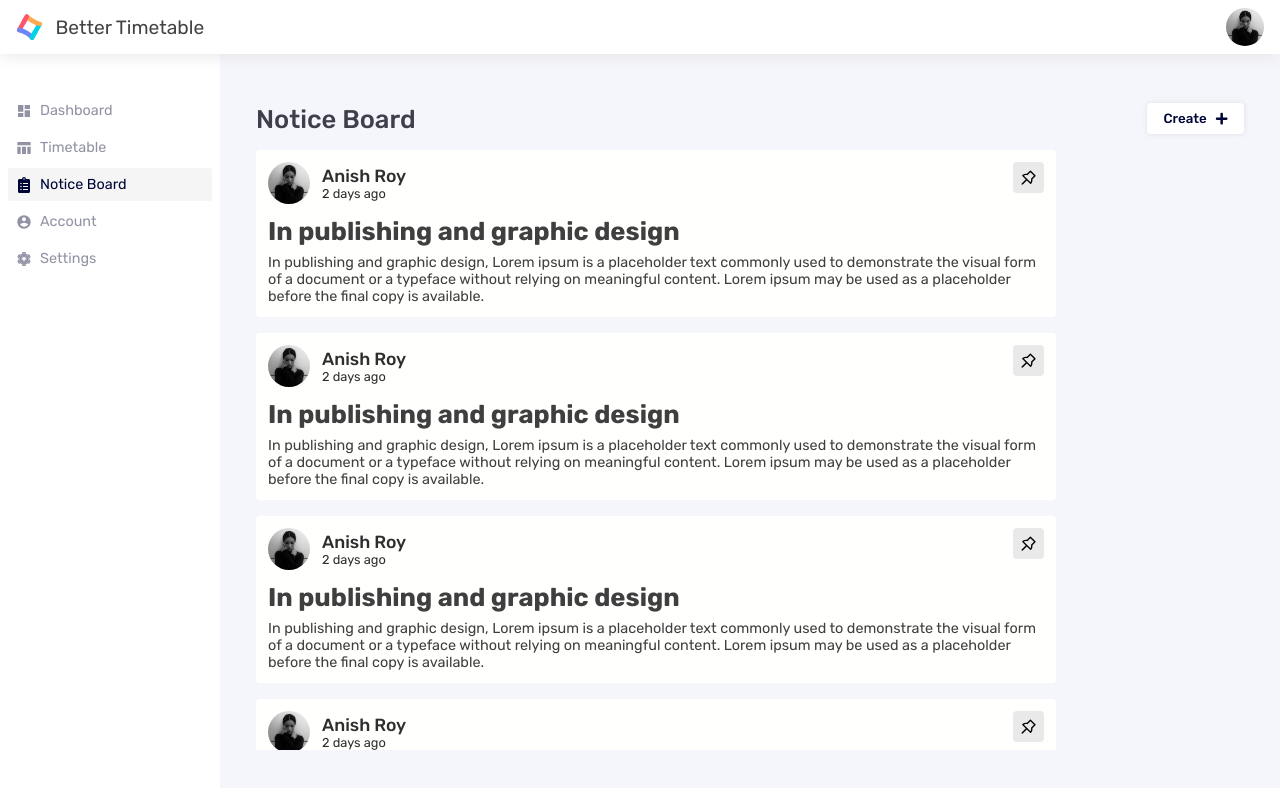
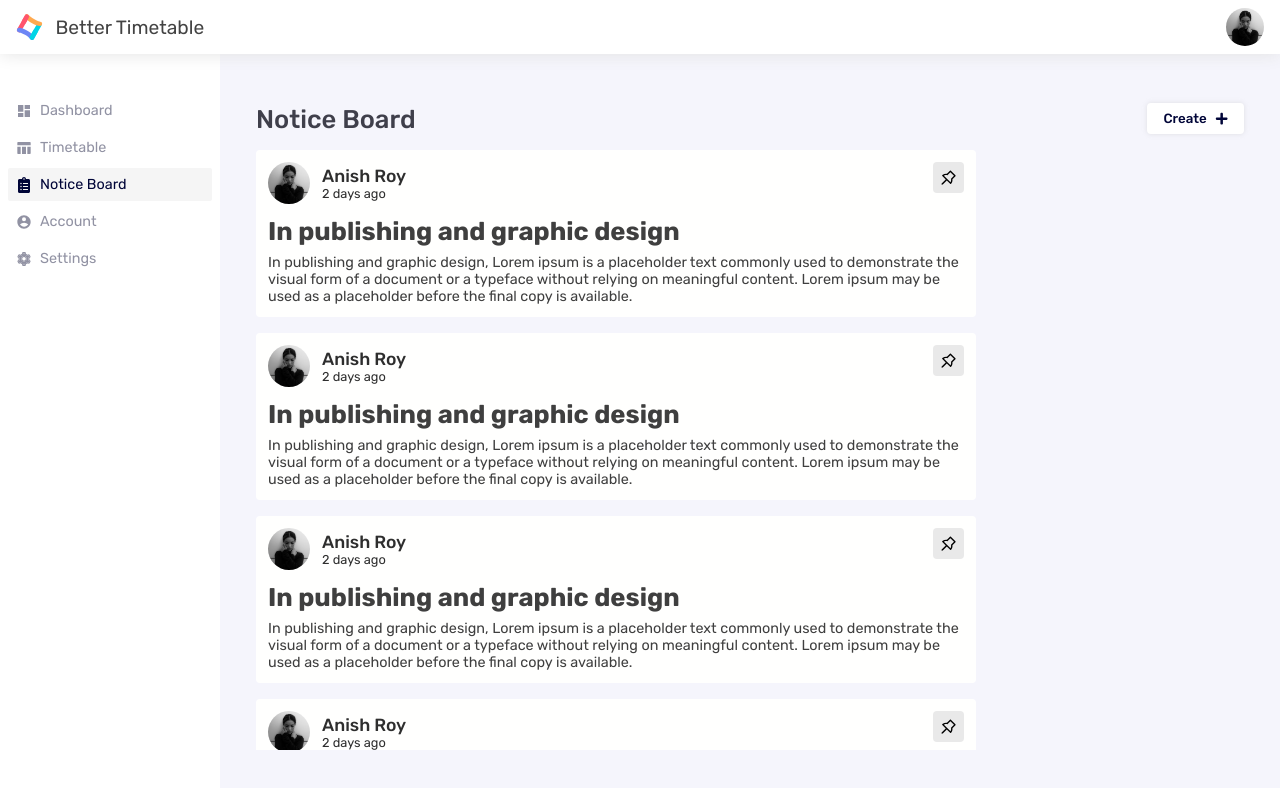
Before and after one commit to mahimabiswas/better-timetable, a React (Create React App) app: page /notice in a window 1280 px wide. Shown: the top 788 px of the page. Built offline with nearby package versions, Linux system fonts and the light colour scheme.

Commit message:
worked on notice

```diff
--- a/src/components/layout/styles.scss
+++ b/src/components/layout/styles.scss
@@ -19,5 +19,9 @@
     width: 100%;
     height: 100%;
     padding: 42px 36px;
+    background: #f5f5fc;
+    @include small {
+      padding: 42px 12px;
+    }
   }
 }
--- a/src/components/notice/index.js
+++ b/src/components/notice/index.js
@@ -35,9 +35,11 @@ export default function Board() {
                 <Button label="Create" icon={<FaPlus />} />
             </div>
             <div className="board">
-                {[...Array(4)].map(i => (
-                    <Notice i={i} />
-                ))}
+                <div className="notices">
+                    {[...Array(4)].map(i => (
+                        <Notice i={i} />
+                    ))}
+                </div>
             </div>
         </main>
     )
--- a/src/components/notice/styles.scss
+++ b/src/components/notice/styles.scss
@@ -1,13 +1,21 @@
+@import "scss/util";
+
 main {
   .board {
     margin-top: 16px;
     height: calc(100vh - 200px);
     overflow-y: scroll;
+    display: grid;
+    grid-template-columns: 720px 1fr;
+    @include medium {
+      grid-template-columns: 1fr;
+    }
+    .notices {
       .notice {
         background: #fffffe;
         padding: 12px;
         border-radius: 4px;
-      width: 800px;
+        width: 100%;
         position: relative;
         margin-bottom: 16px;
         .pin {
@@ -54,3 +62,4 @@ main {
       }
     }
   }
+}
--- a/src/components/timetable/styles.scss
+++ b/src/components/timetable/styles.scss
@@ -1,10 +1,6 @@
 @import "scss/util";
 
 main {
-  background: #f5f5fc;
-  @include small {
-    padding: 42px 12px;
-  }
   .top {
     width: 100%;
     display: flex;
```
Lines whose indentation alone changed are shown as unchanged.
